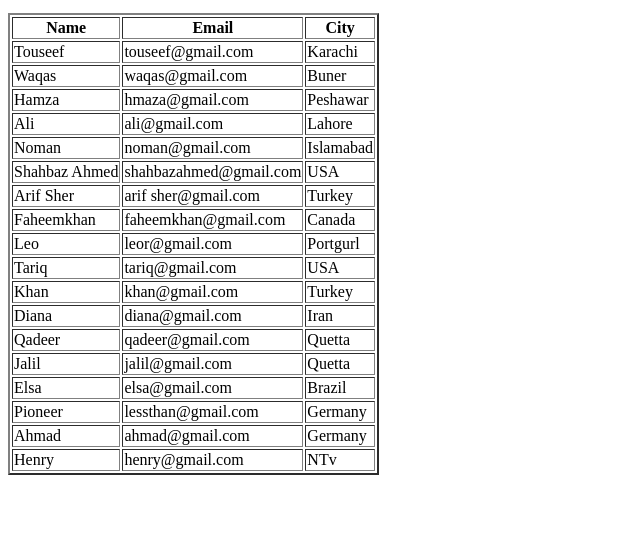
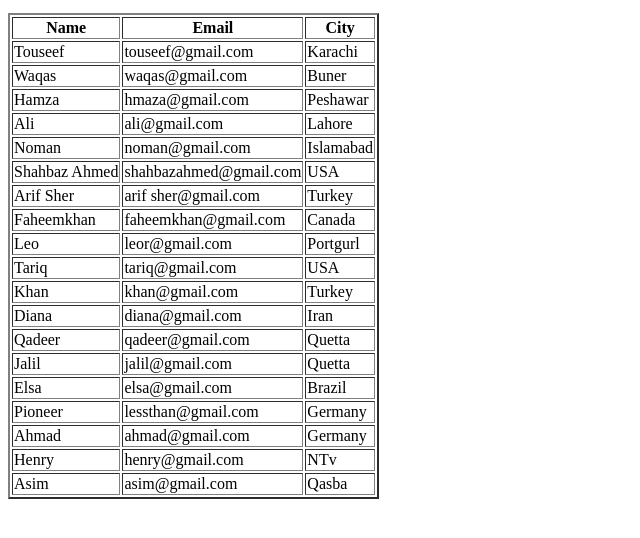
Before and after one commit to touseefahmad525/HelloWorld, a plain HTML site: page index.html in a window 1280 px wide. Shown: the part 124-662 px from the top of the page, without its empty margins (0-640 px from the left). Drawn offline with Linux system fonts and the light colour scheme.

Commit message:
add one more

```diff
--- a/index.html
+++ b/index.html
@@ -107,6 +107,11 @@
             <td>henry@gmail.com</td>
             <td>NTv</td>
         </tr>
+        <tr>
+            <td>Asim</td>
+            <td>asim@gmail.com</td>
+            <td>Qasba</td>
+        </tr>
     </table>
 </body>
 </html>
```
